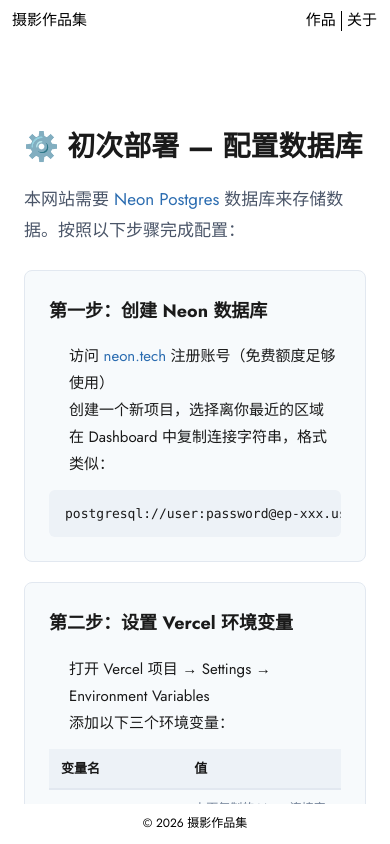
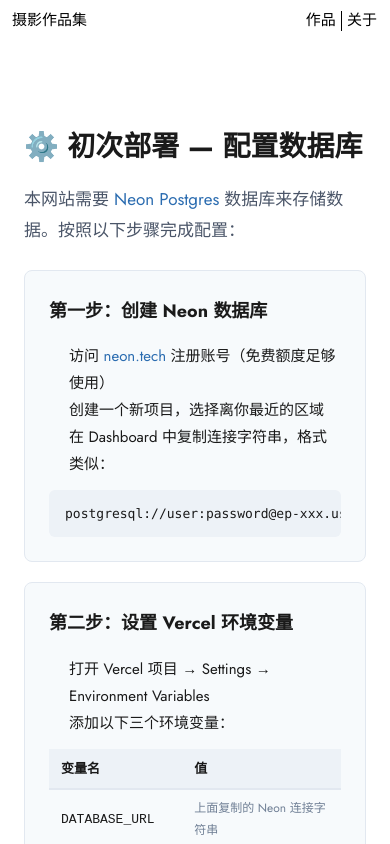
Before and after one commit to ixzki/photo-portfolio, a Next.js app: page /setup in a window 390 px wide. Shown: the top 844 px of the page. Built offline with nearby package versions, Linux system fonts and the light colour scheme; no server answers; the database is empty.

Commit message:
fix: mobile footer static, project title absolute on cover

```diff
--- a/src/app/globals.css
+++ b/src/app/globals.css
@@ -1052,6 +1052,10 @@
 
   .contact {
     margin-top: calc(var(--nav-h) - var(--font-size));
+  }
+
+  .footer {
+    position: static;
   }
 
   .cover { position: relative; height: 50vh; height: 50dvh; overflow: hidden; }
@@ -1502,7 +1506,7 @@
   }
 
   .detail-page .project-title-container {
-    position: fixed;
+    position: absolute;
     top: auto;
     right: var(--edge-gap);
     bottom: var(--edge-gap);
```
